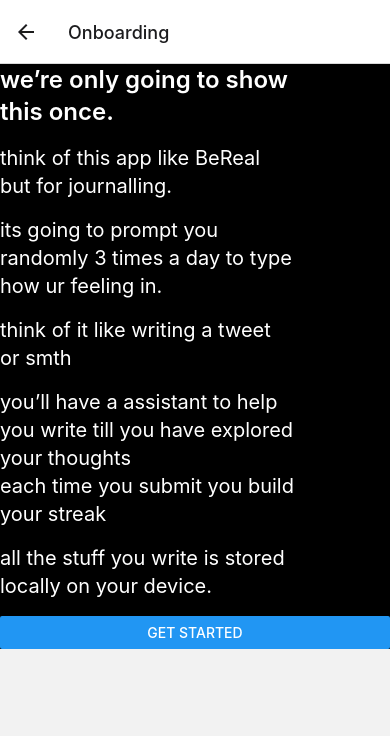
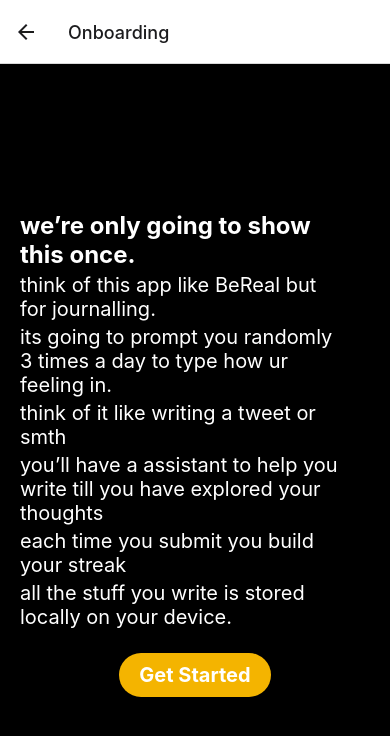
Before and after one commit to Sohil1926/MindPalAi, a React Native app: screen /Onboarding in a window 390 px wide. Shown: the top 736 px of the page. Built offline with nearby package versions, Linux system fonts and the light colour scheme.

Commit message:
added button styling

```diff
--- a/pages/Onboarding.js
+++ b/pages/Onboarding.js
@@ -1,5 +1,5 @@
 import React from 'react';
-import { StyleSheet, Text, View, Button } from 'react-native';
+import { StyleSheet, Text, View, TouchableOpacity } from 'react-native';
 
 const Onboarding = ({ navigation, setShowOnboarding }) => {
   const goToHome = () => {
@@ -8,39 +8,69 @@ const Onboarding = ({ navigation, setShowOnboarding }) => {
   };
 
   return (
-    <View className='bg-black'>
+    <View style={styles.container}>
       <View>
-        <Text className='text-2xl font-semibold pr-24 pb-4 text-white	'>
+        <Text style={styles.heading}>
           we’re only going to show this once.{' '}
         </Text>
-        <Text className='text-xl font-normal pb-4 pr-24 text-white	'>
+        <Text style={styles.text}>
           think of this app like BeReal but for journalling.{' '}
         </Text>
-        <Text className='text-xl font-normal  pb-4 pr-24 text-white	'>
+        <Text style={styles.text}>
           its going to prompt you randomly 3 times a day to type how ur feeling
           in.{' '}
         </Text>
-        <Text className='text-xl font-normal  pb-4 pr-24 text-white	'>
-          think of it like writing a tweet or smth{' '}
-        </Text>
-        <Text className='text-xl font-normal  pr-24 text-white	'>
+        <Text style={styles.text}>think of it like writing a tweet or smth</Text>
+        <Text style={styles.text}>
           you’ll have a assistant to help you write till you have explored your
           thoughts{' '}
         </Text>
-        <Text className='text-xl font-normal pb-4 pr-24 text-white	'>
-          each time you submit you build your streak{' '}
-        </Text>
-        <Text className='text-xl font-normal pb-4 pr-24 text-white	'>
+        <Text style={styles.text}>each time you submit you build your streak</Text>
+        <Text style={styles.text}>
           all the stuff you write is stored locally on your device.{' '}
         </Text>
-        <Button
-          className='rounded-full'
-          title='Get Started'
-          onPress={goToHome}
-        />
+        <TouchableOpacity style={styles.button} onPress={goToHome}>
+          <Text style={styles.buttonText}>Get Started</Text>
+        </TouchableOpacity>
       </View>
     </View>
   );
 };
 
+const styles = StyleSheet.create({
+  container: {
+    flex: 1,
+    backgroundColor: 'black',
+    padding: 20,
+    justifyContent: 'center',
+  },
+  heading: {
+    fontSize: 24,
+    fontWeight: 'bold',
+    paddingRight: 24,
+    paddingBottom: 4,
+    color: 'white',
+  },
+  text: {
+    fontSize: 20,
+    fontWeight: 'normal',
+    paddingBottom: 4,
+    paddingRight: 24,
+    color: 'white',
+  },
+  button: {
+    backgroundColor: '#F4B400',
+    borderRadius: 30,
+    paddingVertical: 10,
+    paddingHorizontal: 20,
+    marginTop: 20,
+    alignSelf: 'center',
+  },
+  buttonText: {
+    color: '#fff',
+    fontSize: 20,
+    fontWeight: 'bold',
+  },
+});
+
 export default Onboarding;
```
